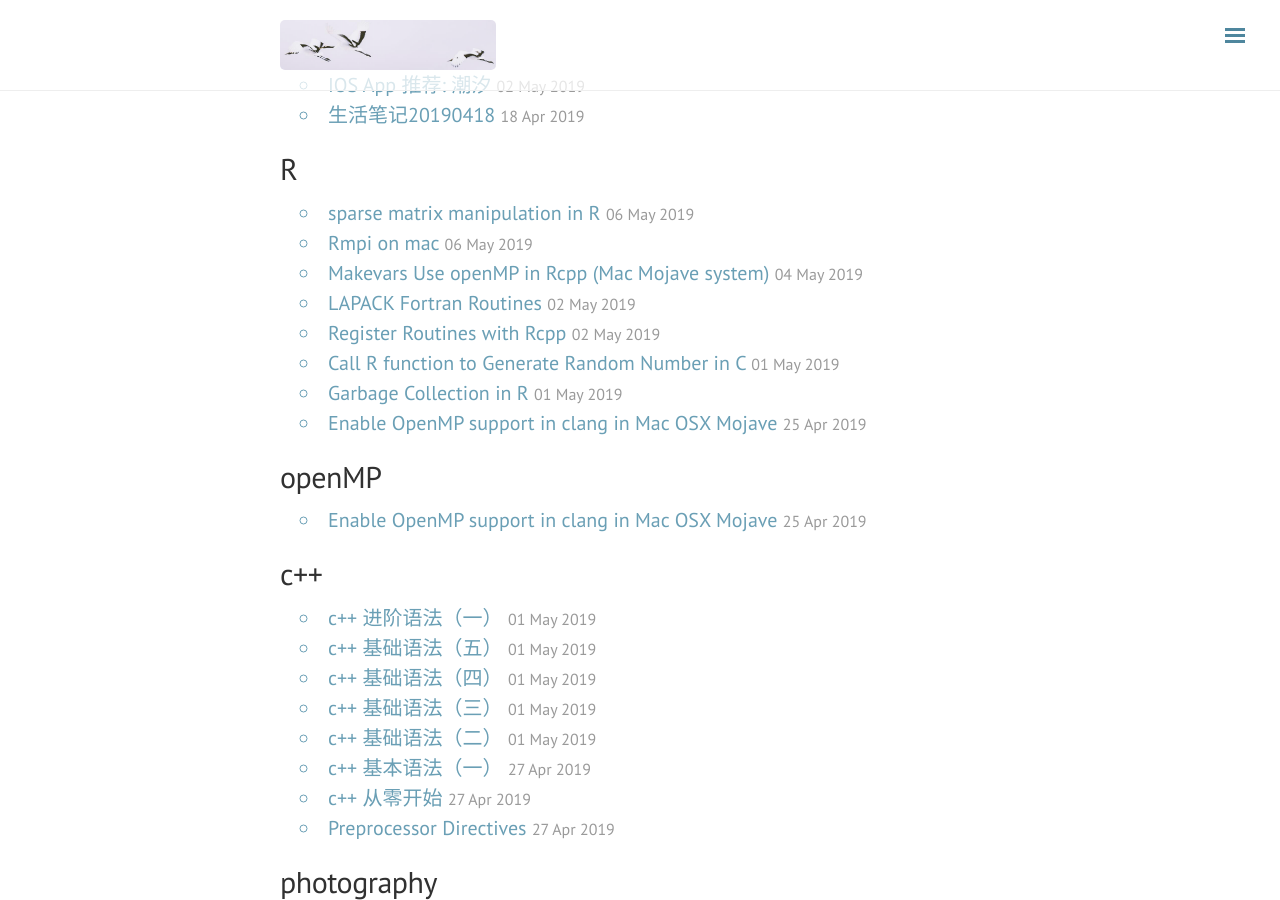
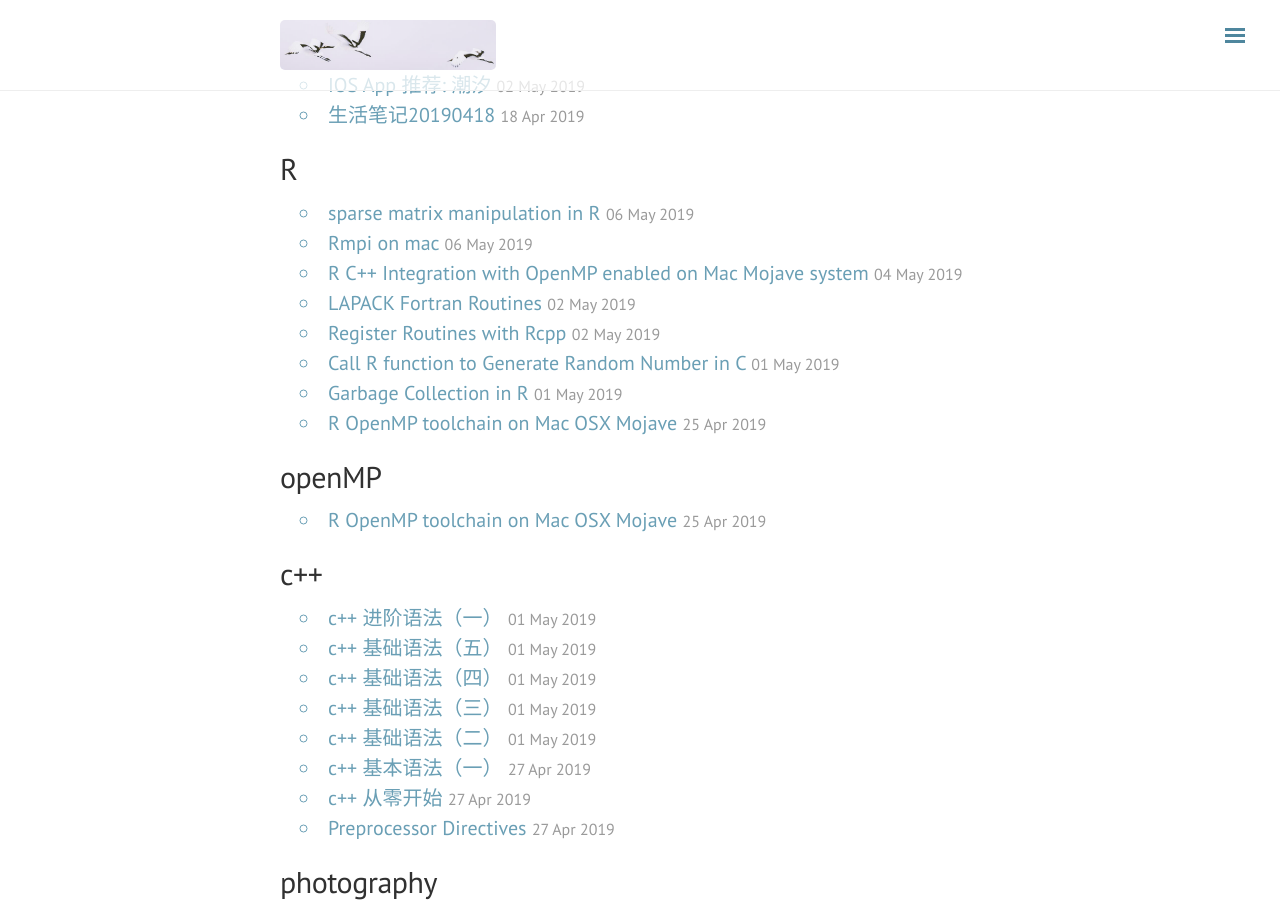
Before and after one commit to ylyy93/my_blog, a Jekyll site: the page built from blog/tags.html, in a window 1280 px wide and 900 px high, scrolled down 1656 px. Built offline with Jekyll 4.4.1, drawn with Linux system fonts in a browser that asks for light colours; nearby versions of some CDN libraries; comment, search, counter and statistics services are not loaded.

Commit message:
rebuilding site Mon May  6 16:37:57 MDT 2019

```diff
--- a/_posts/AdvancedR/2019-04-25-r-openmp-toolchain.md
+++ b/_posts/AdvancedR/2019-04-25-r-openmp-toolchain.md
@@ -1,6 +1,6 @@
 ---
 layout: post
-title: Enable OpenMP support in clang in Mac OSX Mojave
+title: R OpenMP toolchain on Mac OSX Mojave
 date: 2019-04-25 10:54 -0600
 categories: Tech
 tags: [R,openMP]
--- a/_posts/AdvancedR/2019-05-04-r-openmp-compile.md
+++ b/_posts/AdvancedR/2019-05-04-r-openmp-compile.md
@@ -1,6 +1,6 @@
 ---
 layout: post
-title: Makevars Use openMP in Rcpp (Mac Mojave system)
+title: R C++ Integration with OpenMP enabled on Mac Mojave system
 date: 2019-05-04 12:40 -0600
 categories: Tech
 tags: [R]
```
